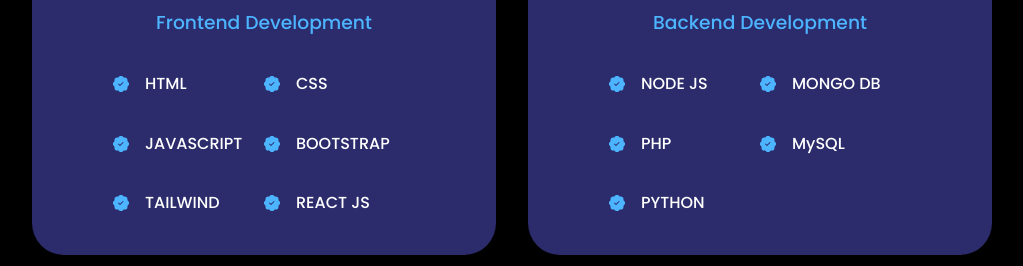
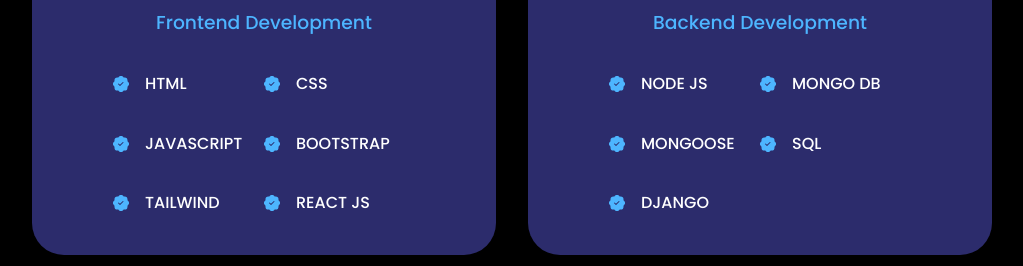
Before and after one commit to Nimish-Dureja-10/Portfolio, a React (Create React App) app: page / in a window 1280 px wide. Shown: the part 1767-2033 px from the top of the page, without its empty margins (128-1151 px from the left). Built offline with nearby package versions, Linux system fonts and the light colour scheme; the HTML template or start-up script is replaced by a standard one.

Commit message:
Update Experience.jsx

```diff
--- a/src/components/experience/Experience.jsx
+++ b/src/components/experience/Experience.jsx
@@ -75,21 +75,21 @@ const Experience = () => {
             <article className='experience__details'>
               <BsFillPatchCheckFill className='experience__details-icon' />
               <div>
-                <h4>PHP</h4>
+                <h4>MONGOOSE</h4>
 {/*                 <small className='text-light'>Experienced</small> */}
               </div>
             </article>
             <article className='experience__details'>
               <BsFillPatchCheckFill className='experience__details-icon' />
               <div>
-                <h4>MySQL</h4>
+                <h4>SQL</h4>
 {/*                 <small className='text-light'>Experienced</small> */}
               </div>
             </article>
             <article className='experience__details'>
               <BsFillPatchCheckFill className='experience__details-icon' />
               <div>
-                <h4>PYTHON</h4>
+                <h4>DJANGO</h4>
 {/*                 <small className='text-light'>Experienced</small> */}
               </div>
             </article>
```
